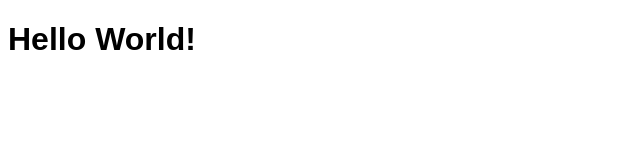
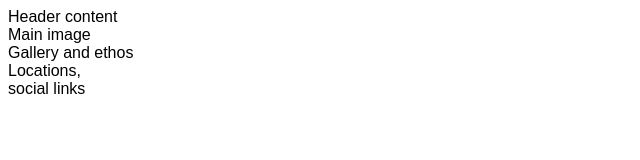
Before and after one commit to asma-n/pakistan-places, a plain HTML site: page index.html in a window 1280 px wide. Shown: the whole page, without its empty margins (0-640 px from the left). Drawn offline with Linux system fonts and the light colour scheme.

Commit message:
Add core structure for home page

```diff
--- a/index.html
+++ b/index.html
@@ -11,6 +11,15 @@
     <title>Pakistan Places</title>
 </head>
 <body>
-    <h1>Hello World!</h1>
-</body>
+    <header>Header content</header>
+    <section>
+        Main image
+    </section>
+    <section>
+        Gallery and ethos
+    </section>
+    <section>
+        Locations,
+    </section>
+    <footer>social links</footer>
 </html>
```
